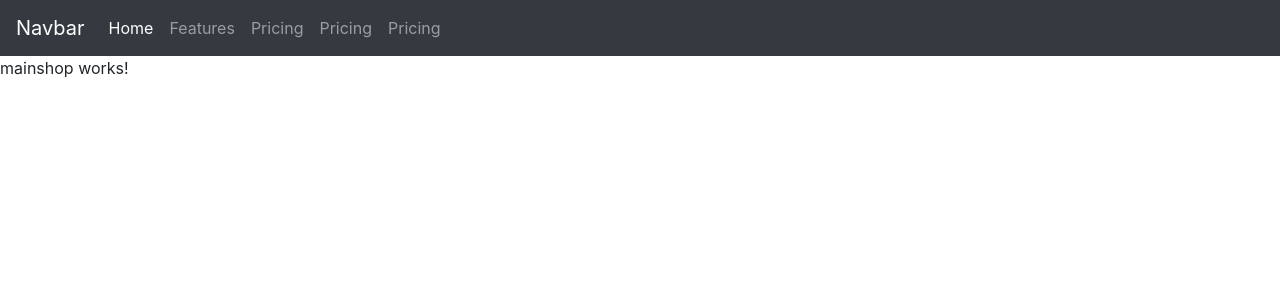
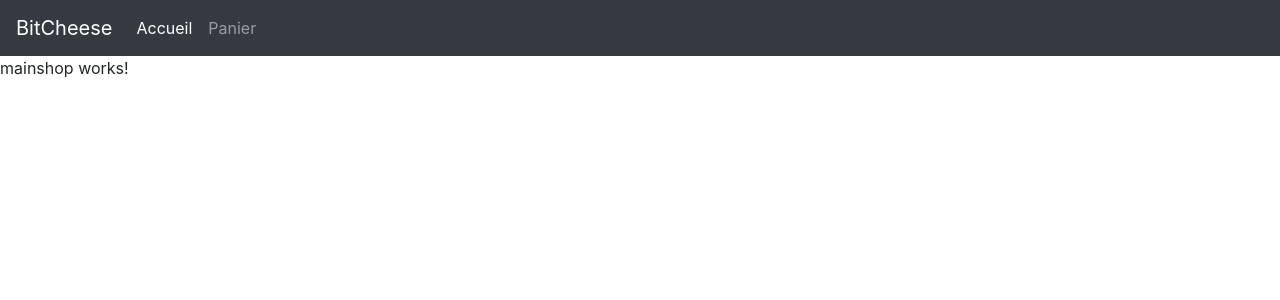
Before and after one commit to Kahbei/shopExercise, an Angular app: page / in a window 1280 px wide. Shown: the top 300 px of the page. Built offline with nearby package versions, Linux system fonts and the light colour scheme.

Commit message:
nav test finish

```diff
--- a/src/app/components/template/header/header.component.html
+++ b/src/app/components/template/header/header.component.html
@@ -1,24 +1,15 @@
 <nav class="navbar navbar-expand-lg navbar-dark bg-dark">
-    <a class="navbar-brand" routerLink="">Navbar</a>
+    <a class="navbar-brand" routerLink="">BitCheese</a>
     <button class="navbar-toggler" type="button" data-toggle="collapse" data-target="#navbarNav" aria-controls="navbarNav" aria-expanded="false" aria-label="Toggle navigation">
       <span class="navbar-toggler-icon"></span>
     </button>
     <div class="collapse navbar-collapse" id="navbarNav">
       <ul class="navbar-nav">
         <li class="nav-item active">
-          <a class="nav-link" routerLink="">Home <span class="sr-only">(current)</span></a>
+          <a class="nav-link" routerLink="">Accueil <span class="sr-only">(current)</span></a>
         </li>
         <li class="nav-item">
-          <a class="nav-link" routerLink="panier">Features</a>
-        </li>
-        <li class="nav-item">
-          <a class="nav-link" routerLink="formulaire">Pricing</a>
-        </li>
-        <li class="nav-item">
-            <a class="nav-link" routerLink="thankyou">Pricing</a>
-        </li>
-        <li class="nav-item">
-          <a class="nav-link" routerLink="easteregg">Pricing</a>
+          <a class="nav-link" routerLink="panier">Panier</a>
         </li>
       </ul>
     </div>
```
Also changed, not shown: src/app/app-routing.module.ts (+16 -16 lines).
